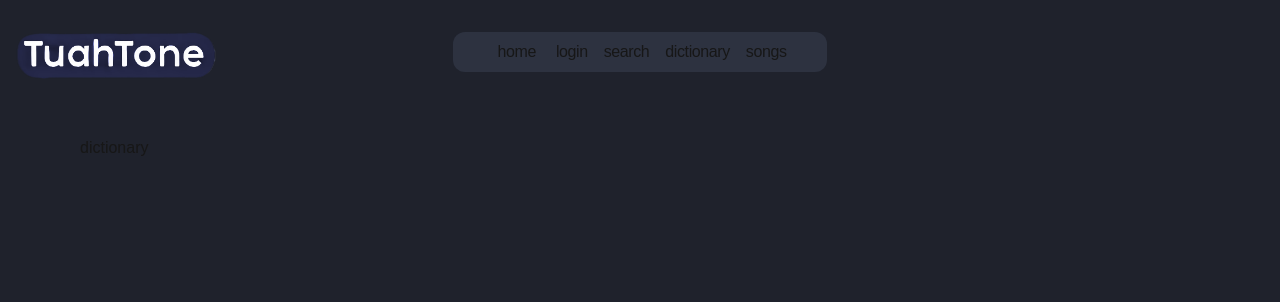
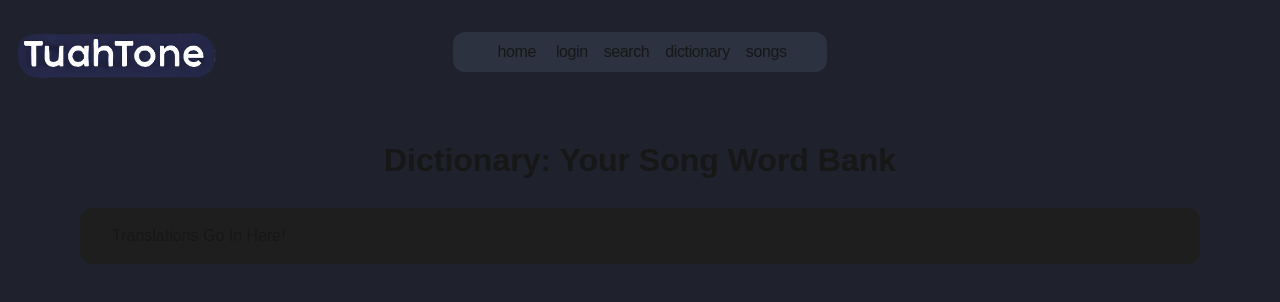
Before and after one commit to TheOfficialBarn/tuahtone, a Next.js app: page /dictionary in a window 1280 px wide. Shown: the top 302 px of the page. Built offline with nearby package versions, Linux system fonts and the light colour scheme.

Commit message:
Added some more styling to each page h1

```diff
--- /dev/null
+++ b/app/components/dictblock.jsx
@@ -0,0 +1,7 @@
+export default function DictBlock() {
+	return(
+		<div className="py-4 px-8 bg-songblockbackground rounded-xl">
+			<p>Translations Go In Here!</p>
+		</div>
+	);
+}
--- a/app/dictionary/page.jsx
+++ b/app/dictionary/page.jsx
@@ -1,7 +1,10 @@
+import DictBlock from "../components/dictblock";
+
 export default function Page(){
 	return(
 		<section>
-			<p>dictionary</p>
+			<h1>Dictionary: Your Song Word Bank</h1>
+			<DictBlock/>
 		</section>
 	);
 }
--- a/app/globals.css
+++ b/app/globals.css
@@ -19,7 +19,13 @@ body {
   background: var(--background);
   font-family: Arial, Helvetica, sans-serif;
 }
-
+h1 {
+  font-size: xx-large;
+  display: flex;
+  justify-content: center;
+  margin-bottom: 1.5rem;
+  font-weight: bold;
+}
 h2 {
   font-size: larger;
   text-decoration: underline;
--- a/app/page.js
+++ b/app/page.jsx
@@ -4,7 +4,7 @@ export default function Home() {
   return (
     <section>
 
-      <h1 className="mb-8 text-2xl font-semibold tracking-tighter">TuahTone</h1>
+      <h1>Home</h1>
     </section>
   );
 }
--- a/app/search/page.jsx
+++ b/app/search/page.jsx
@@ -3,6 +3,7 @@ import SongsBlock from "../components/songsblock";
 export default function Page(){
 	return(
 		<section>
+				<h1>Search</h1>
 				<div className="grid grid-cols-1 md:grid-cols-3 gap-4 mb-4">
 					<SongsBlock language="Spanish" flag="🇲🇽" playlistId="37i9dQZF1EIdXls7Ic0RlM"/>
 					<SongsBlock language="English" flag="🇺🇸" playlistId="37i9dQZF1DX0kbJZpiYdZl"/>
--- a/app/songs/page.jsx
+++ b/app/songs/page.jsx
@@ -1,7 +1,7 @@
 export default function Page(){
 	return(
 		<section>
-			<p>song</p>
+			<h1>Songs</h1>
 		</section>
 	);
 }
```
